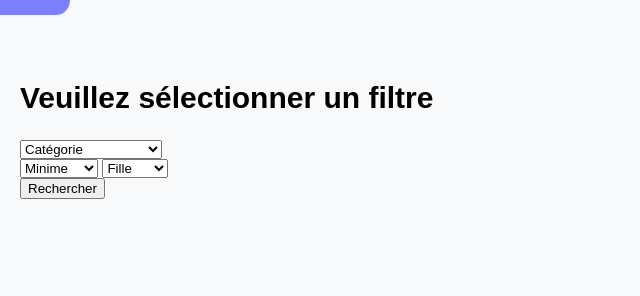
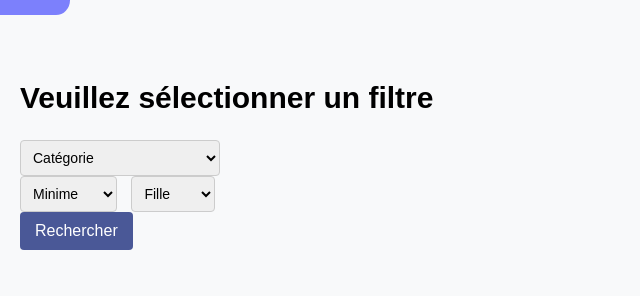
Before and after one commit to agnlt64/nsi-bdd, a Flask app: page /resultats in a window 1280 px wide. Shown: the part 84-380 px from the top of the page, without its empty margins (0-640 px from the left). Run offline with Flask 3, Linux system fonts and the light colour scheme; some web fonts are replaced.

```diff
--- a/app/static/css/style.css
+++ b/app/static/css/style.css
@@ -27,7 +27,17 @@ header {
     position: fixed;
     width: 100%;
     top: 0;
-    height:var(--header-size);
+    height: var(--header-size);
+    /* background-image: url("{{ url_for('static', filename='media/header.jpg') }}"); */
+    /* background-image: url("static/media/header.jpg"); */
+}
+
+.phototest {
+    opacity: 50%;
+    width: 100%;
+    top: 0;
+    height: var(--header-size);
+    position: relative;
 }
 
 .invisible {
@@ -328,3 +338,98 @@ th, td {
         font-size: 2rem;
     }
 }
+
+#rechercher {
+    background-color: #4a5897;
+    color: white;
+    padding: 10px 15px;
+    font-size: 16px;
+    border: none;
+    border-radius: 4px;
+    cursor: pointer;
+}
+
+#rechercher:hover {
+    background-color: #25388b;
+}
+
+.table-resultats {
+    width: 100%;
+    border-collapse: collapse;
+    margin-top: 20px;
+}
+
+.table-resultats th {
+    background-color: #f2f2f2;
+    padding: 10px;
+    text-align: left;
+    border-bottom: 1px solid #ddd;
+}
+
+.table-resultats td {
+    padding: 10px;
+    border-bottom: 1px solid #ddd;
+}
+
+.table-resultats tbody tr:nth-child(odd) {
+    background-color: #f9f9f9;
+}
+
+.table-resultats td:first-child {
+    font-weight: bold;
+}
+
+.table-resultats.visible {
+    visibility: visible;
+}
+
+#filtres {
+    padding: 8px;
+    font-size: 14px;
+    border: 1px solid #ccc;
+    border-radius: 4px;
+    width: 200px;
+    cursor: pointer;
+}
+
+#filtres:hover {
+    border-color: #888;
+}
+
+#filtres:focus {
+    outline: none;
+    border-color: #4a5897;
+    box-shadow: 0 0 5px #4a5897;
+}
+
+#filtres option {
+    padding: 8px;
+}
+
+#filtres:active,
+#filtres:focus {
+    background-color: #fff;
+}
+
+#dossard {
+    padding: 8px;
+    font-size: 14px;
+    border: 1px solid #ccc;
+    border-radius: 4px;
+    width: 183px;
+    margin-right: 10px;
+}
+
+.erreur {
+    color: #ff0000;
+    font-size: 12px;
+    margin-top: 5px;
+}
+
+#categorie select {
+    padding: 8px;
+    font-size: 14px;
+    border: 1px solid #ccc;
+    border-radius: 4px;
+    margin-right: 10px;
+}
```
Also changed, not shown: cross.db (deleted).
